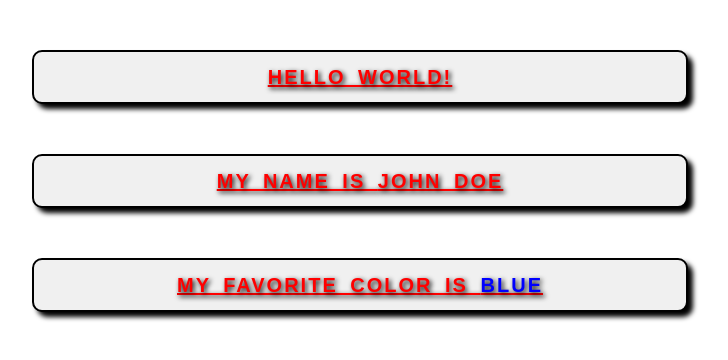
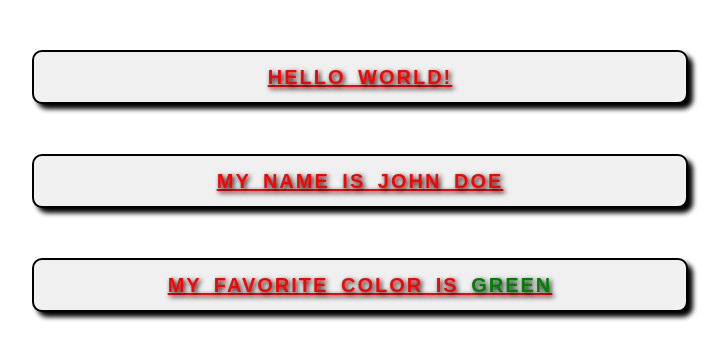
Before and after one commit to RajorshiDas/Local-repo, a plain HTML site: page index.html in a window 1280 px wide. Shown: the whole page, without its empty margins (292-1020 px from the left). Drawn offline with Linux system fonts and the light colour scheme.

Commit message:
changed the color

```diff
--- a/index.html
+++ b/index.html
@@ -9,7 +9,7 @@
 <body>
     <p>Hello World!</p>
     <p>My name is <strong>John Doe</strong></p>
-    <p>My favorite color is <span style="color: blue;">blue</span></p>
+    <p>My favorite color is <span style="color:green;">green</span></p>
 
 </body>
 </html>
```
